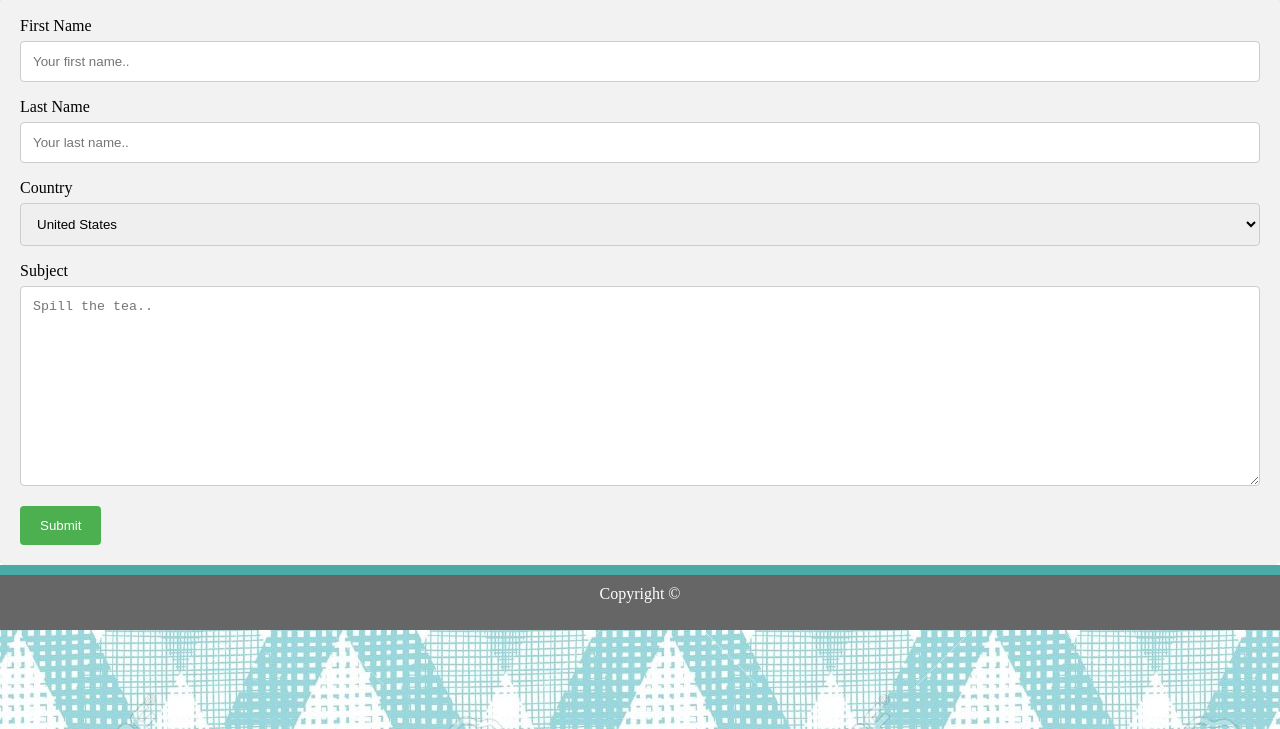
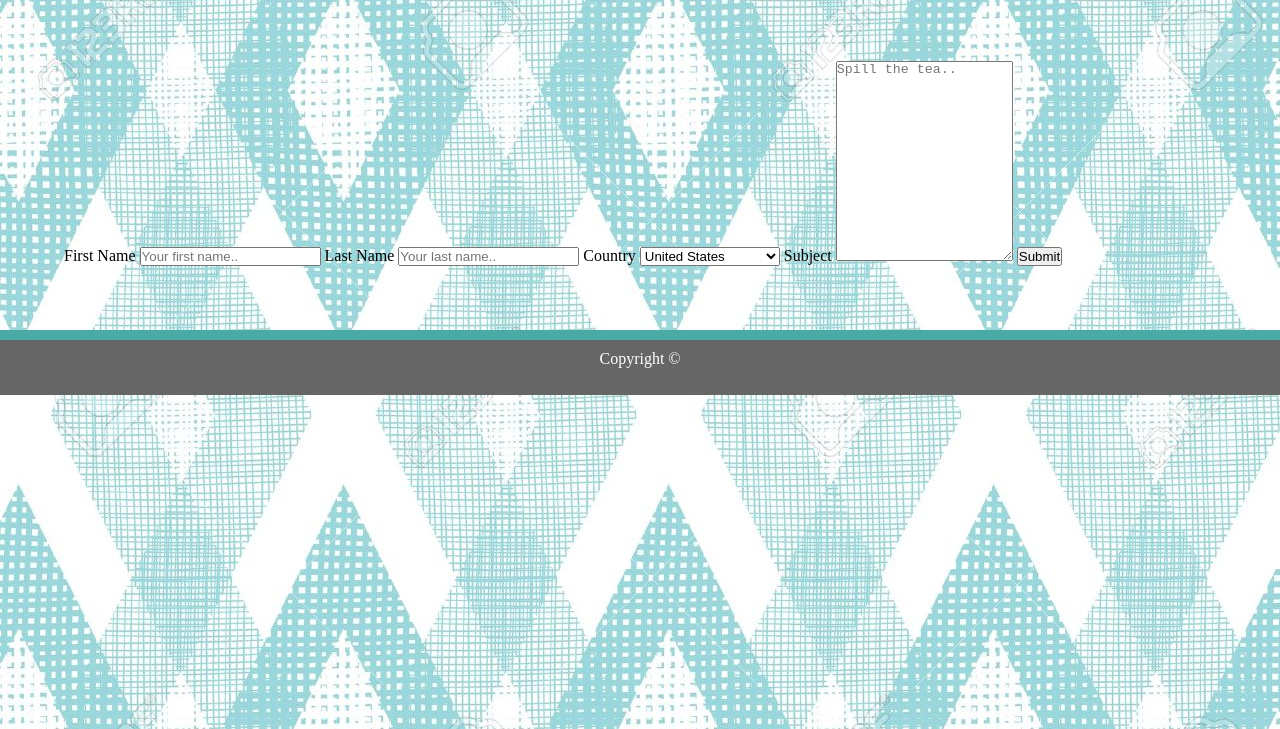
Before and after one commit to bt98199/basic-portfolio-1, a plain HTML site: page contact.html in a window 1280 px wide. Shown: the part 71-800 px from the top of the page. Drawn offline with Linux system fonts and the light colour scheme.

Commit message:
changed html

```diff
--- a/assets/css/style.css
+++ b/assets/css/style.css
@@ -48,8 +48,6 @@ a {
 .container {
     clear: both;
     padding: 5vw;
-
-
 }
 
 .center {
@@ -102,37 +100,3 @@ p.footer {
     text-align: center;
     padding: 10px 0 0 0;
 }
-
-/* Style inputs with type="text", select elements and textareas */
-input[type=text], select, textarea {
-    width: 100%; /* Full width */
-    padding: 12px; /* Some padding */
-    border: 1px solid #ccc; /* Gray border */
-    border-radius: 4px; /* Rounded borders */
-    box-sizing: border-box; /* Make sure that padding and width stays in place */
-    margin-top: 6px; /* Add a top margin */
-    margin-bottom: 16px; /* Bottom margin */
-    resize: vertical /* Allow the user to vertically resize the textarea (not horizontally) */
-  }
-
-  /* Style the submit button with a specific background color etc */
-  input[type=submit] {
-    background-color: #4CAF50;
-    color: white;
-    padding: 12px 20px;
-    border: none;
-    border-radius: 4px;
-    cursor: pointer;
-  }
-
-  /* When moving the mouse over the submit button, add a darker green color */
-  input[type=submit]:hover {
-    background-color: #45a049;
-  }
-
-  /* Add a background color and some padding around the form */
-  .container {
-    border-radius: 5px;
-    background-color: #f2f2f2;
-    padding: 20px;
-  }
```
Also changed, not shown: index.html (+2 -4 lines).
